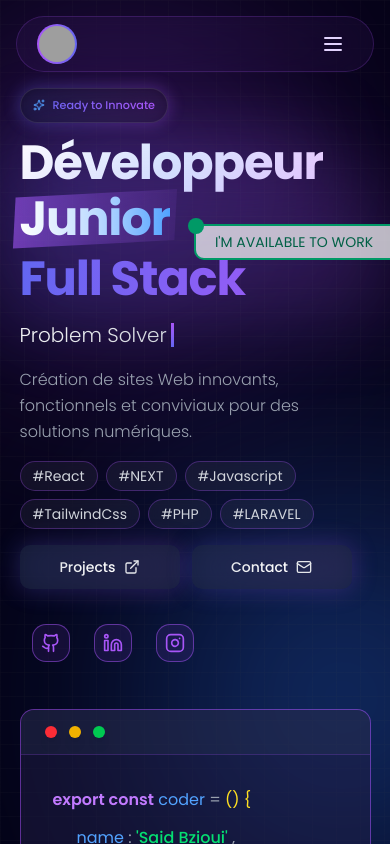
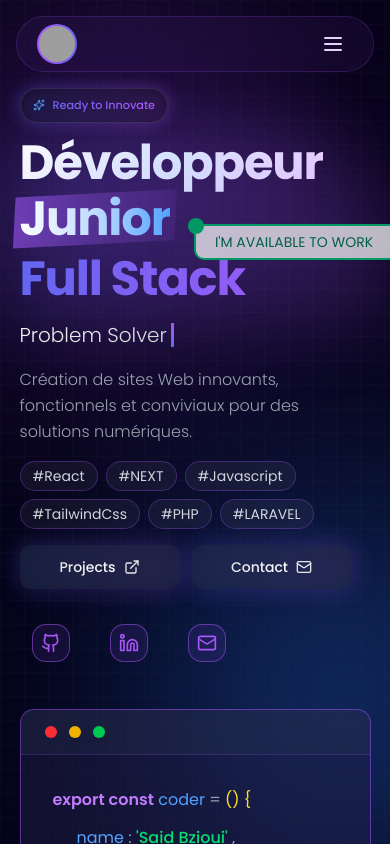
Before and after one commit to Said-Bzioui/My_Portfolio, a React (Vite) app: page / in a window 390 px wide. Shown: the top 844 px of the page. Built offline with nearby package versions, Linux system fonts and the light colour scheme; grey boxes are pictures that could not be loaded.

Commit message:
l-commit

```diff
--- /dev/null
+++ b/src/components/SocialLinks.jsx
@@ -0,0 +1,29 @@
+import { Github, Linkedin, Mail } from "lucide-react";
+
+const SocialLink = () => (
+    <>
+        {/* // GITHUB */}
+        <a href="https://github.com/Said-Bzioui" target="_blank" rel="noopener noreferrer"
+            className="group relative p-3 cursor-pointer">
+            <div className="relative rounded-xl  border-[#a855f7]/50 text-[#a855f7] bg-[#a855f7]/10 backdrop-blur-xl p-2 flex items-center justify-center border   transition-all duration-300">
+                <Github className="w-5 h-5 text-text-[#6366f1]    transition-colors" />
+            </div>
+        </a>
+        {/* // LINKED in */}
+        <a href="https://www.linkedin.com/in/said-bzioui/" target="_blank" rel="noopener noreferrer"
+        className="group relative p-3 cursor-pointer">
+                <div className="relative rounded-xl  border-[#a855f7]/50 text-[#a855f7] bg-[#a855f7]/10 backdrop-blur-xl p-2 flex items-center justify-center border   transition-all duration-300">
+                    <Linkedin className="w-5 h-5 text-text-[#6366f1]    transition-colors" />
+                </div>
+        </a>
+        {/* // Email */}
+        <a href="mailto:saidbzioui.contact@gmail.com"
+        className="group relative p-3 cursor-pointer" >
+                <div className="relative rounded-xl  border-[#a855f7]/50 text-[#a855f7] bg-[#a855f7]/10 backdrop-blur-xl p-2 flex items-center justify-center border   transition-all duration-300">
+                    <Mail className="w-5 h-5 text-text-[#6366f1] transition-colors" />
+                </div>
+        </a>
+    </>
+);
+
+export default SocialLink
--- a/src/components/footer.jsx
+++ b/src/components/footer.jsx
@@ -1,4 +1,5 @@
 import { Github, Linkedin, Mail } from "lucide-react";
+import SocialLink from "./SocialLinks";
 
 const Footer = () => {
     const year = new Date().getFullYear()
@@ -22,17 +23,8 @@ const Footer = () => {
                     © {year}{" "}
                     S™
                 </span>
-                <div
-                    className="text-slate-400  text-sm flex space-x-4 md:space-x-6 ">
-                    <a href="https://github.com/Said-Bzioui" target="_blank" rel="noopener noreferrer" >
-                        <span className="flex items-center  p-1  bg-[#a855f7]/10 rounded-full border border-[#a855f7]/50 "><Github size={21} className="text-[#a855f7]" /></span>
-                    </a>
-                    <a href="https://www.linkedin.com/in/said-bzioui/" target="_blank" rel="noopener noreferrer">
-                        <span className="flex items-center  p-1  bg-[#a855f7]/10 rounded-full border border-[#a855f7]/50 "><Linkedin size={21} className="text-[#a855f7]" /></span>
-                    </a>
-                    <a href="mailto:saidbzioui.contact@gmail.com">
-                        <span className="flex items-center  p-1  bg-[#a855f7]/10 rounded-full border border-[#a855f7]/50 "><Mail size={21} className="text-[#a855f7]" /></span>
-                    </a>
+                <div className="text-slate-400  text-sm flex space-x-0 md:space-x-6 ">
+                    <SocialLink />
                 </div>
             </div>
 
--- a/src/pages/Home.jsx
+++ b/src/pages/Home.jsx
@@ -1,8 +1,9 @@
 import React, { useState, useEffect, useCallback } from "react"
-import { Github, Linkedin, Mail, ExternalLink, Instagram, Sparkles } from "lucide-react"
+import {  Mail, ExternalLink,Sparkles } from "lucide-react"
 import AOS from 'aos'
 import 'aos/dist/aos.css'
 import Landing from "../components/Landing";
+import SocialLink from "@/components/SocialLinks";
 
 
 
@@ -23,24 +24,12 @@ const Button = ({ href, text, icon: Icon }) => (
   </a>
 );
 
-const SocialLink = ({ icon: Icon, link }) => (
-  <a href={link} target="_blank" rel="noopener noreferrer" >
-    <button className="group relative p-3 cursor-pointer">
-      <div className="relative rounded-xl  border-[#a855f7]/50 text-[#a855f7] bg-[#a855f7]/10 backdrop-blur-xl p-2 flex items-center justify-center border   transition-all duration-300">
-        <Icon className="w-5 h-5 text-text-[#6366f1]    transition-colors" />
-      </div>
-    </button>
-  </a>
-);
+
 
 // Constants
-const WORDS = ["Web Developer", "Problem Solver", "hard worker", "quick Learner", "Full Stack Developer"];
+const WORDS = ["Web Developer", "Problem Solver", "Autonomie", "Quick Learner", "Full Stack Developer"];
 const TECH_STACK = ["#React", '#NEXT', "#Javascript", "#TailwindCss", "#PHP", "#LARAVEL"];
-const SOCIAL_LINKS = [
-  { icon: Github, link: "https://github.com/Said-Bzioui" },
-  { icon: Linkedin, link: "https://www.linkedin.com/in/said-bzioui/" },
-  { icon: Instagram, link: "https://www.instagram.com/saidbzioui_1/" }
-];
+
 
 const Home = () => {
   const [text, setText] = useState("")
@@ -174,10 +163,8 @@ const Home = () => {
                 </div>
 
                 {/* Social Links */}
-                <div className=" sm:flex gap-4 justify-start" data-aos="fade-up" data-aos-delay="1600">
-                  {SOCIAL_LINKS.map((social, index) => (
-                    <SocialLink key={index} {...social} />
-                  ))}
+                <div className=" flex gap-4 justify-start" data-aos="fade-up" data-aos-delay="1600">
+                 <SocialLink/>
                 </div>
               </div>
             </div>
--- a/src/pages/activities.jsx
+++ b/src/pages/activities.jsx
@@ -35,7 +35,7 @@ const Activity = () => {
 
   return (
     <div
-      className="h-auto pb-[10%] text-white overflow-hidden px-[5%] sm:px-[5%] lg:px-[10%] mt-10 sm-mt-0"
+      className="h-auto pb-[3%] text-white overflow-hidden px-[5%] sm:px-[5%] lg:px-[10%] mt-10 sm-mt-0"
       id="Activity"
     >
       <Titele head="ACTIVITÉS PARASCOLAIRES" paragraph="Les différentes activités que j'ai réalisées" />
```
